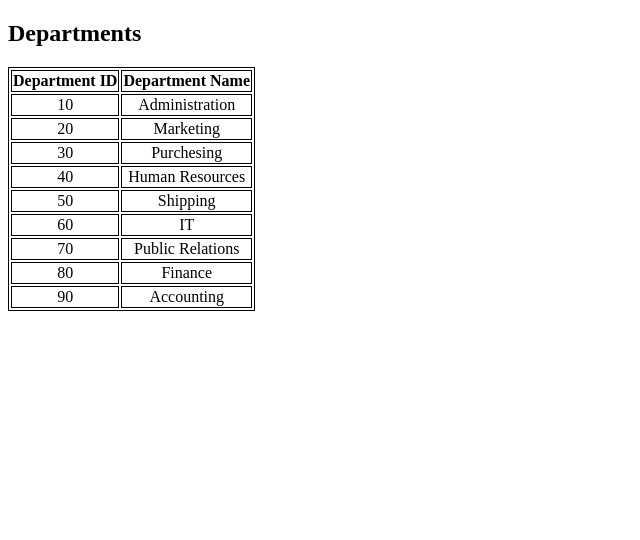
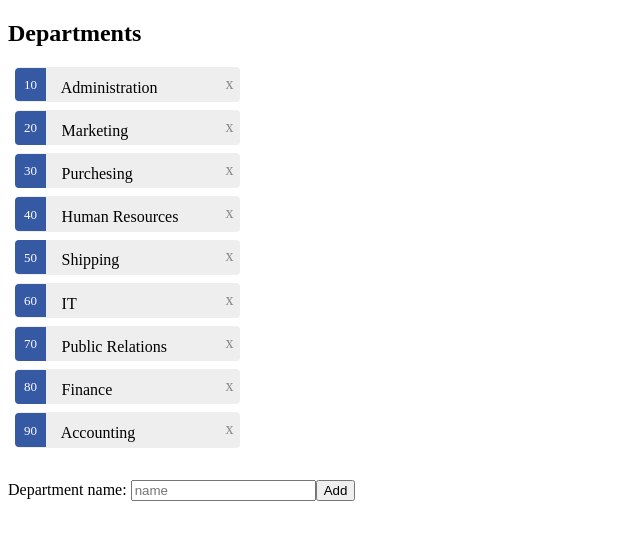
Before and after one commit to TheLostOne-dot/Web2, an Angular app in the folder Web2-Project/: page / in a window 1280 px wide. Shown: the top 540 px of the page, without its empty margins (0-640 px from the left). Built offline with nearby package versions, Linux system fonts and the light colour scheme.

Commit message:
CRUD for array of Departments

```diff
--- a/Web2-Project/src/app/app.module.ts
+++ b/Web2-Project/src/app/app.module.ts
@@ -1,6 +1,6 @@
 import { BrowserModule } from '@angular/platform-browser';
 import { NgModule } from '@angular/core';
-
+import { FormsModule }from '@angular/forms';
 import { AppRoutingModule } from './app-routing.module';
 import { AppComponent } from './app.component';
 import { DepartmentsComponent } from './departments/departments.component';
@@ -12,7 +12,8 @@ import { DepartmentsComponent } from './departments/departments.component';
   ],
   imports: [
     BrowserModule,
-    AppRoutingModule
+    AppRoutingModule,
+    FormsModule
   ],
   providers: [],
   bootstrap: [AppComponent]
--- a/Web2-Project/src/app/department.ts
+++ b/Web2-Project/src/app/department.ts
@@ -1,4 +1,8 @@
 export class Department{
     id: number;
     name: string;
+    constructor(id: number, name: string){
+        this.id=id;
+        this.name=name;
+    }
 }
--- a/Web2-Project/src/app/departments/departments.component.css
+++ b/Web2-Project/src/app/departments/departments.component.css
@@ -1,4 +1,62 @@
-table, th, td {
-    border: 1px solid black;
-      text-align: center;
-  }
+.selected {
+  background-color: #CFD8DC !important;
+  color: white;
+}
+.departments {
+  margin: 0 0 2em 0;
+  list-style-type: none;
+  padding: 0;
+  width: 15em;
+}
+.departments li {
+  cursor: pointer;
+  position: relative;
+  left: 0;
+  background-color: #EEE;
+  margin: .5em;
+  padding: .3em 0;
+  height: 1.6em;
+  border-radius: 4px;
+}
+.departments li.selected:hover {
+  background-color: #BBD8DC !important;
+  color: white;
+}
+.departments li:hover {
+  color: rgb(54, 89, 163);
+  background-color: #DDD;
+  left: .1em;
+}
+.departments .text {
+  position: relative;
+  top: -3px;
+}
+.departments .badge {
+  display: inline-block;
+  font-size: small;
+  color: white;
+  padding: 0.8em 0.7em 0 0.7em;
+  background-color: rgb(54, 89, 163);
+  line-height: 1em;
+  position: relative;
+  left: -1px;
+  top: -4px;
+  height: 1.8em;
+  margin-right: .8em;
+  border-radius: 4px 0 0 4px;
+}
+.remove {
+  display: inline-block;
+  color: #888;
+  padding: 0.8em 0.4em 0 0.7em;
+  line-height: 1em;
+  position: absolute;
+  right: 0px;
+  top: -4px;
+  height: 1.8em;
+  margin-left: .8em;
+  border-radius: 0 4px 4px 0;
+}
+.remove:hover{
+  color: red;
+}
--- a/Web2-Project/src/app/departments/departments.component.html
+++ b/Web2-Project/src/app/departments/departments.component.html
@@ -1,10 +1,23 @@
+
 <h2>Departments</h2>
-<table>
-<tr>
-<th>Department ID</th>
-<th>Department Name</th>
-</tr>
-<tr *ngFor="let department of departments">
-  <td>{{department.id}}</td>
-  <td>{{department.name}}</td>
-</table>
+<ul class="departments">
+  <li *ngFor="let department of departments"
+    [class.selected]="department===selectedDepartment"
+    (click)="onSelect(department)">
+    <span class="badge">{{department.id}}</span> {{department.name}}
+     <span class="remove" (click)="onRemove(department)">x</span>
+  </li>
+</ul>
+
+<label>Department name:
+    <input [(ngModel)]="name" placeholder="name">
+    <button (click)="onClick(name)" >Add</button>
+  </label>
+
+  <div *ngIf="selectedDepartment">
+      <div>
+        <label>Department name Update:
+          <input [(ngModel)]="selectedDepartment.name" placeholder="name">
+        </label>
+      </div>
+    </div>
--- a/Web2-Project/src/app/departments/departments.component.ts
+++ b/Web2-Project/src/app/departments/departments.component.ts
@@ -1,5 +1,6 @@
 import { Component, OnInit } from '@angular/core';
 import {DEPARTMENTS} from '../mock-departments';
+import { Department } from '../department';
 @Component({
   selector: 'app-departments',
   templateUrl: './departments.component.html',
@@ -8,9 +9,23 @@ import {DEPARTMENTS} from '../mock-departments';
 export class DepartmentsComponent implements OnInit {
 
  departments=DEPARTMENTS;
+ selectedDepartment: Department;
+ name="";
+ id=90;
   constructor() { }
 
   ngOnInit() {
   }
 
+  onSelect(department:Department):void{
+    this.selectedDepartment=department;
+  }
+  onClick(name){
+    this.departments.push(new Department(this.id=this.id+10,name))
+  }
+  onRemove(department:Department):void{
+    const index = this.departments.indexOf(department);
+    this.departments.splice( index,1);
+
+  }
 }
```
